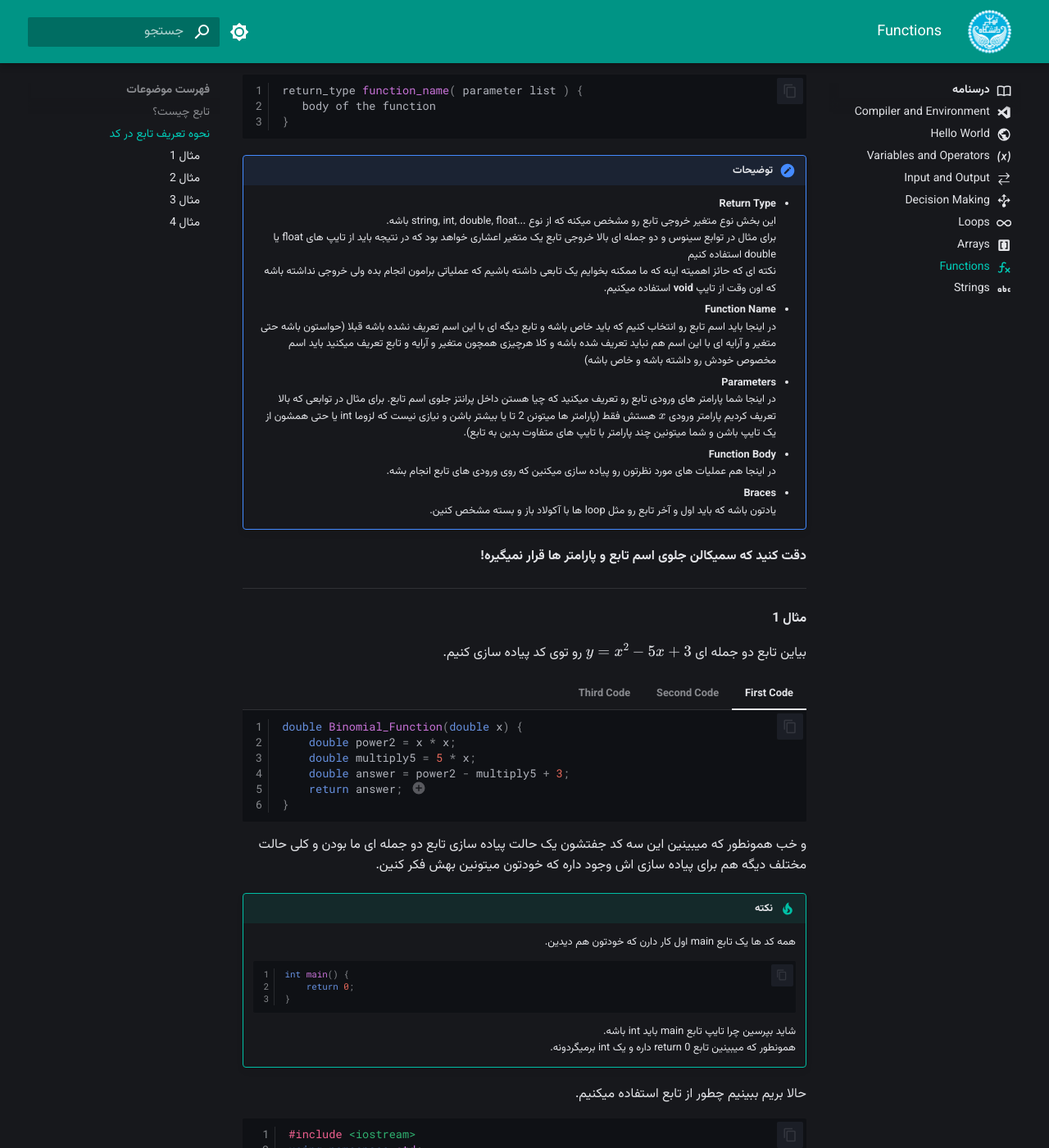
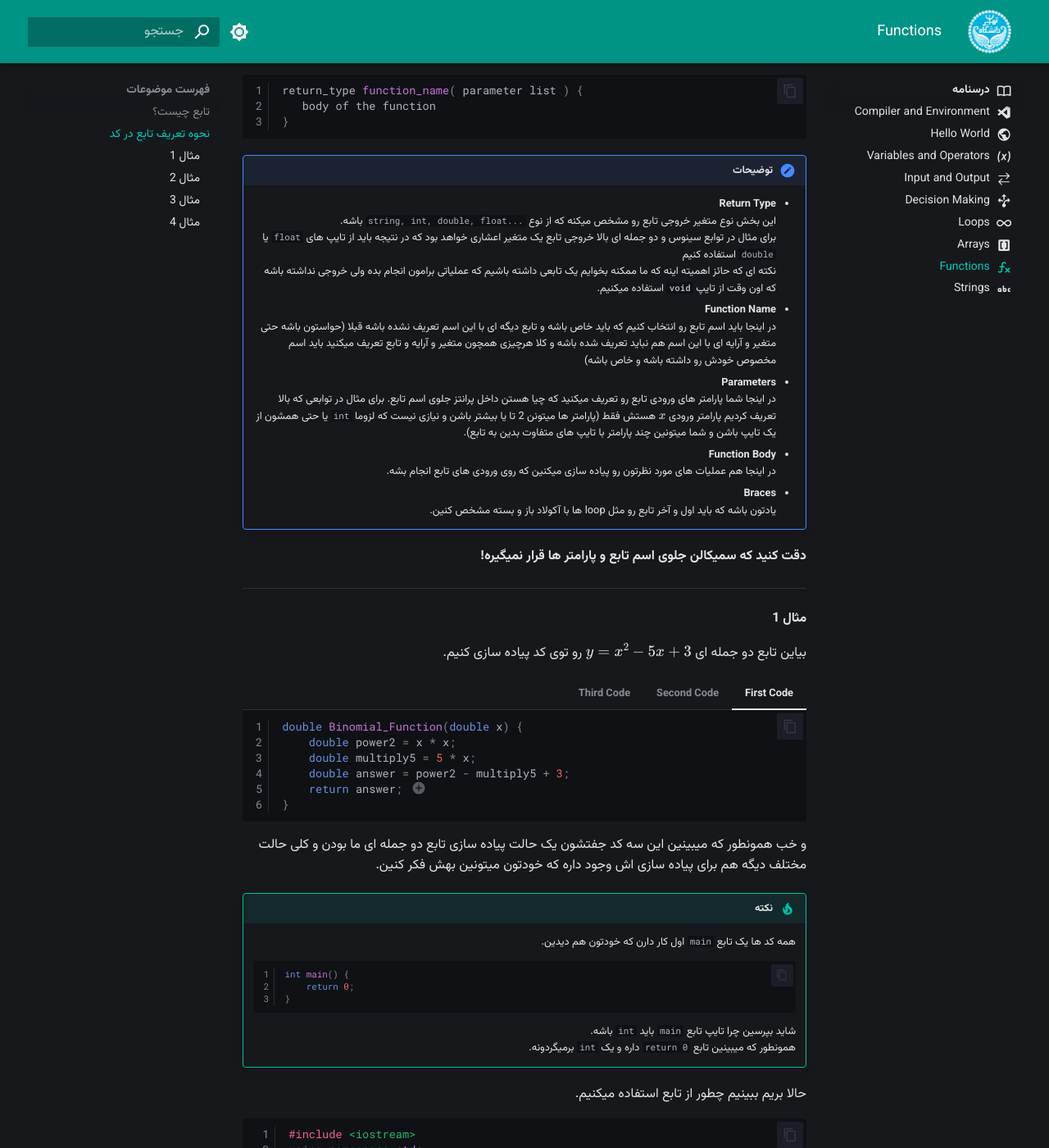
Before and after one commit to UTengsci/bp, an MkDocs documentation site: the page built from docs/content/function.md, in a window 1280 px wide and 1400 px high, scrolled down 619 px. Shown: the whole window at 82% size. Built offline with MkDocs 1.6.1 and Material for MkDocs 9.7.7, drawn with Linux system fonts in a browser that asks for light colours; emoji names are drawn with the system emoji font; some of the changed text lies outside the part shown.

````diff
--- a/docs/content/function.md
+++ b/docs/content/function.md
@@ -25,13 +25,13 @@ return_type function_name( parameter list ) {
 
 !!! توضیحات
     - <b>Return Type</b> <br>
-        این بخش نوع متغیر خروجی تابع رو مشخص میکنه که از نوع ...string, int, double, float باشه. <br>
-        برای مثال در توابع سینوس و دو جمله ای بالا خروجی تابع یک متغیر اعشاری خواهد بود که در نتیجه باید از تایپ های float یا double استفاده کنیم <br>
-        نکته ای که حائز اهمیته اینه که ما ممکنه بخوایم یک تابعی داشته باشیم که عملیاتی برامون انجام بده ولی خروجی نداشته باشه که اون وقت از تایپ <b>void</b> استفاده میکنیم.
+        این بخش نوع متغیر خروجی تابع رو مشخص میکنه که از نوع `...string, int, double, float` باشه. <br>
+        برای مثال در توابع سینوس و دو جمله ای بالا خروجی تابع یک متغیر اعشاری خواهد بود که در نتیجه باید از تایپ های `float` یا `double` استفاده کنیم <br>
+        نکته ای که حائز اهمیته اینه که ما ممکنه بخوایم یک تابعی داشته باشیم که عملیاتی برامون انجام بده ولی خروجی نداشته باشه که اون وقت از تایپ <b>`void`</b> استفاده میکنیم.
     - <b>Function Name</b> <br>
         در اینجا باید اسم تابع رو انتخاب کنیم که باید خاص باشه و تابع دیگه ای با این اسم تعریف نشده باشه قبلا (حواستون باشه حتی متغیر و آرایه ای با این اسم هم نباید تعریف شده باشه و کلا هرچیزی همچون متغیر و آرایه و تابع تعریف میکنید باید اسم مخصوص خودش رو داشته باشه و خاص باشه) <br>
     - <b>Parameters</b> <br>
-        در اینجا شما پارامتر های ورودی تابع رو تعریف میکنید که چیا هستن داخل پرانتز جلوی اسم تابع. برای مثال در توابعی که بالا تعریف کردیم پارامتر ورودی $x$ هستش فقط (پارامتر ها میتونن 2 تا یا بیشتر باشن و نیازی نیست که لزوما int یا حتی همشون از یک تایپ باشن و شما میتونین چند پارامتر با تایپ های متفاوت بدین به تابع).
+        در اینجا شما پارامتر های ورودی تابع رو تعریف میکنید که چیا هستن داخل پرانتز جلوی اسم تابع. برای مثال در توابعی که بالا تعریف کردیم پارامتر ورودی $x$ هستش فقط (پارامتر ها میتونن 2 تا یا بیشتر باشن و نیازی نیست که لزوما `int` یا حتی همشون از یک تایپ باشن و شما میتونین چند پارامتر با تایپ های متفاوت بدین به تابع).
     - <b>Function Body</b> <br>
         در اینجا هم عملیات های مورد نظرتون رو پیاده سازی میکنین که روی ورودی های تابع انجام بشه.
     - <b>Braces</b> <br>
@@ -57,7 +57,7 @@ return_type function_name( parameter list ) {
     }
     ```
 
-    1. چون تایپ تابع رو double گذاشتیم داریم به کامپایلر میگیم که این تابع قراره یه double برگردونه پس وقتی که Function Body تموم شد با این دستور مقدار مورد نظر رو برمیگردونیم.
+    1. چون تایپ تابع رو `double` گذاشتیم داریم به کامپایلر میگیم که این تابع قراره یه `double` برگردونه پس وقتی که Function Body تموم شد با این دستور مقدار مورد نظر رو برمیگردونیم.
 
 === "Second Code"
 
@@ -69,7 +69,7 @@ return_type function_name( parameter list ) {
     }
     ```
 
-    1. همونطور که میبینین لزومی نداره یک متغیر واحد رو لزوما return کنیم و میشه یک عبارتی از متغیر ها باشه.
+    1. همونطور که میبینین لزومی نداره یک متغیر واحد رو لزوما `return` کنیم و میشه یک عبارتی از متغیر ها باشه.
 
 === "Third Code"
 
@@ -84,14 +84,14 @@ return_type function_name( parameter list ) {
 و خب همونطور که میبینین این سه کد جفتشون یک حالت پیاده سازی تابع دو جمله ای ما بودن و کلی حالت مختلف دیگه هم برای پیاده سازی اش وجود داره که خودتون میتونین بهش فکر کنین.
 
 !!!tip "نکته"
-    همه کد ها یک تابع main اول کار دارن که خودتون هم دیدین.
+    همه کد ها یک تابع `main` اول کار دارن که خودتون هم دیدین.
     ```cpp linenums="1"
     int main() {
         return 0;
     }
     ```
-    شاید بپرسین چرا تایپ تابع main باید int باشه. <br>
-    همونطور که میبینین تابع return 0 داره و یک int برمیگردونه.
+    شاید بپرسین چرا تایپ تابع `main` باید `int` باشه. <br>
+    همونطور که میبینین تابع `return 0` داره و یک `int` برمیگردونه.
 
 حالا بریم ببینیم چطور از تابع استفاده میکنیم.
 
@@ -111,10 +111,10 @@ int main() {
 }
 ```
 
-همونطور که میبینین به عنوان یک double (یا به طور کلی تایپی که برای تابع مشخص کردیم) میشه باهاش رفتار کرد تا وقتی که ورودی های تابع به درستی داده شده باشن.
+همونطور که میبینین به عنوان یک `double` (یا به طور کلی تایپی که برای تابع مشخص کردیم) میشه باهاش رفتار کرد تا وقتی که ورودی های تابع به درستی داده شده باشن.
 
 !!!warning "توجه"
-    همونطور که خودتون میبینین تابع Binomial_Function رو خارج از تابع main تعریف کردیم و درکل نمیشه دوتا تابع رو داخل هم تعریف کرد با دانش فعلی شما.
+    همونطور که خودتون میبینین تابع `Binomial_Function` رو خارج از تابع `main` تعریف کردیم و درکل نمیشه دوتا تابع رو داخل هم تعریف کرد با دانش فعلی شما.
 
     ```cpp linenums="1"
     #include <iostream>
@@ -180,12 +180,12 @@ int main() {
 }
 ```
 
-1. همونطور که گفته شد سه عدد صحیح میگیره تابع پس ما ورودی هارو با تایپ int مشخص کردیم. جمع سه عدد صحیح هم صحیح هستش پس خروجی هم صحیح خواهد بود. پس بدین ترتیب تایپ تابع هم int خواهد شد.
+1. همونطور که گفته شد سه عدد صحیح میگیره تابع پس ما ورودی هارو با تایپ `int` مشخص کردیم. جمع سه عدد صحیح هم صحیح هستش پس خروجی هم صحیح خواهد بود. پس بدین ترتیب تایپ تابع هم `int` خواهد شد.
 
 2. نکته ای که وجود داره اینه از چپ به راست که شما ورودی های تابع رو اینجا میدین هر کدوم به ترتیب میرن به متغیر معادلشون توی ورودی های تابعی که بالا تعریف کردیم (اولی به اولی دومی به دومی و...) <br>
 
-3. شاید بپرسین اینجا متغیر y پاس داده شده به متغیر x که معادلش هست توی پارامتر های تابع این مشکل ایجاد نمیکنه؟ <br>
-بحث این هست که مهم نیست اسم متغیر چیه چون وقتی ما y رو نوشتیم در اصل منظورمون مقداری هستش که متغیر y درون خودش ذخیره کرده نه که خود متغیر y. <br>
+3. شاید بپرسین اینجا متغیر `y` پاس داده شده به متغیر `x` که معادلش هست توی پارامتر های تابع این مشکل ایجاد نمیکنه؟ <br>
+بحث این هست که مهم نیست اسم متغیر چیه چون وقتی ما `y` رو نوشتیم در اصل منظورمون مقداری هستش که متغیر `y` درون خودش ذخیره کرده نه که خود متغیر `y`. <br>
 
 
     === "First"
@@ -212,8 +212,8 @@ int main() {
 | `z`    |      5 |
 
 
-در اینجا تابع با فرض x = 3 و y = 4 و z = 5 شروع میکنه به انجام عملیات هایی که درونش تعریف شده. <br>
-عملیات های درون تابع رو انجام داده میشه و در نهایت خروجی return میشه داخل تابع main که صداش کردیم. در اینجا اون خروجی قراره x + y + z باشه که میشه 3 + 4 + 5 که یعنی خروجی 12 خواهد شد.
+در اینجا تابع با فرض `x = 3` و `y = 4` و `z = 5` شروع میکنه به انجام عملیات هایی که درونش تعریف شده. <br>
+عملیات های درون تابع رو انجام داده میشه و در نهایت خروجی `return` میشه داخل تابع `main` که صداش کردیم. در اینجا اون خروجی قراره `x + y + z` باشه که میشه 3 + 4 + 5 که یعنی خروجی 12 خواهد شد.
 
 ---
 
@@ -241,10 +241,10 @@ int main() {
 }
 ```
 
-1. این تابع قراره یک عملیات برای ما انجام بده که اون مقدار دهی صفر به خونه های آرایه Arr هستش و خروجی قرار نیست برگردونه. همونطور که توضیح دادم این نوع تابع هارو که خروجی برنمیگردونن با تایپی به اسم void نام گذاری میکنیم. <br>
+1. این تابع قراره یک عملیات برای ما انجام بده که اون مقدار دهی صفر به خونه های آرایه `Arr` هستش و خروجی قرار نیست برگردونه. همونطور که توضیح دادم این نوع تابع هارو که خروجی برنمیگردونن با تایپی به اسم `void` نام گذاری میکنیم. <br>
 و نکته دیگه ای هم که وجود داره اینه که تعداد ورودی های تابع صفره و هیچ ورودی نمیگیره و این هیچ ایرادی نداره.
 
-2. فرمت return توابعی که تایپشون void هستش به این شکله که هیچی جلوش نمینویسیم و همین return خالی رو میزاریم وقتی کارمون تموم شد.
+2. فرمت `return` توابعی که تایپشون `void` هستش به این شکله که هیچی جلوش نمینویسیم و همین `return` خالی رو میزاریم وقتی کارمون تموم شد.
 
 !!!warning "اخطار"
     اگر کد رو به این شکل بنویسین غلط خواهد بود:
@@ -269,7 +269,7 @@ int main() {
     }
     ```
 
-    به این دلیل که قبلا هم گفته شد کامپایلر شروع میکنه خط به خط از خط ۱ به پایین میخونه کد شمارو و در اینجا اول به تابع میرسه و توی بدنه تابع از اسم Arr استفاده کردین که در خط های قبلی برای کامپایلر تعریف نشده.
+    به این دلیل که قبلا هم گفته شد کامپایلر شروع میکنه خط به خط از خط ۱ به پایین میخونه کد شمارو و در اینجا اول به تابع میرسه و توی بدنه تابع از اسم `Arr` استفاده کردین که در خط های قبلی برای کامپایلر تعریف نشده.
 
 ---
 
@@ -297,9 +297,9 @@ int main() {
 }
 ```
 
-1. همونطور که میبینین تایپ دو متغیر متفاوته و این کاملا اوکیه که متغیر هایی با تایپ های متفاوت تعریف بشه و از اونجایی که یک عملیات برامون انجام میده که خروجی نخواهد داشت پس تابع رو void تعریف کردیم.
+1. همونطور که میبینین تایپ دو متغیر متفاوته و این کاملا اوکیه که متغیر هایی با تایپ های متفاوت تعریف بشه و از اونجایی که یک عملیات برامون انجام میده که خروجی نخواهد داشت پس تابع رو `void` تعریف کردیم.
 
-2. داخل تابعی جز تابع main هم میتونین cout داشته باشین و توی ترمینال نتیجه رو بهتون نشون خواهد داد بازهم.
+2. داخل تابعی جز تابع `main` هم میتونین `cout` داشته باشین و توی ترمینال نتیجه رو بهتون نشون خواهد داد بازهم.
 
 3. همونطور که قبلا هم گفتم, مقدار این متغیر ها به تابع پاس داده میشن نه خود اسم متغیر ها پس مهم نیست که اسم های اینجا با اسم متغیر های تابع یکی باشن ولی خب اینجا من یکی تعریف کردم و مشکلی هم نداره.
 
@@ -326,9 +326,9 @@ int main() {
     }
     ```
 
-    1. یک Default Value به string S دادیم.
-    2. در اینجا چون برای متغیر دوم تابع که S باشه چیزی فرستاده نشده تابع میاد همون Default Value رو براش در نظر میگیره و n بار Kambiz رو خروجی میده.
-    3. اینجا چون متغیر دوم هم بهش مقدار نسبت داده شده که اون "Soroush" هست پس S رو همین "Soroush" در نظر میگیره و n بار Soroush خروجی میده.
+    1. یک Default Value به `string S` دادیم.
+    2. در اینجا چون برای متغیر دوم تابع که `S` باشه چیزی فرستاده نشده تابع میاد همون Default Value رو براش در نظر میگیره و `n` بار `Kambiz` رو خروجی میده.
+    3. اینجا چون متغیر دوم هم بهش مقدار نسبت داده شده که اون `"Soroush"` هست پس `S` رو همین `"Soroush"` در نظر میگیره و `n` بار `Soroush` خروجی میده.
 
 !!!warning "اخطار"
     اگه به صورت زیر بخواین Default Value مشخص کنین به خطای کامپایل مواجه میشین ❌
@@ -353,7 +353,7 @@ int main() {
     ```
 
     1. برای n اومدیم Default Value تعریف کردیم.
-    2. در اینجا وقتی فقط یک مقدار فرستاده شده به تابع میاد و به اولین متغیر از سمت چپ تابع assign اش میکنه یعنی عملا میخواد n = Str این کار رو بکنه و با خطای کامپایل مواجه میشه.
+    2. در اینجا وقتی فقط یک مقدار فرستاده شده به تابع میاد و به اولین متغیر از سمت چپ تابع assign اش میکنه یعنی عملا میخواد `n = Str` این کار رو بکنه و با خطای کامپایل مواجه میشه.
 
     راه حل چیه ؟ ✅
 
@@ -376,10 +376,10 @@ int main() {
     }
     ```
 
-    1. خیلی شیک و تمیز اومدیم جای دوتا متغیر رو عوض کردیم و حالا Str با S مچ میشه و مشکلی هم نداریم.
+    1. خیلی شیک و تمیز اومدیم جای دوتا متغیر رو عوض کردیم و حالا `Str` با `S` مچ میشه و مشکلی هم نداریم.
 
-    این هم مثالیه که بخوایم 10 بار اسمی که کاربر بهمون میده رو خروجی بدیم و طبیعتا میشه این رو خیلی ساده تر با یک for ساده توی تابع main نوشت ولی این مطالب برای یادگیری عمیق تر تابع بیان میشن. <br>
-    مثال با یک for عادی:
+    این هم مثالیه که بخوایم 10 بار اسمی که کاربر بهمون میده رو خروجی بدیم و طبیعتا میشه این رو خیلی ساده تر با یک `for` ساده توی تابع `main` نوشت ولی این مطالب برای یادگیری عمیق تر تابع بیان میشن. <br>
+    مثال با یک `for` عادی:
 
     ```cpp linenums="1"
     #include <iostream>
@@ -421,7 +421,7 @@ int main() {
     }
     ```
 
-    1. کد تابع رو پایین تابع main نوشتیم ولی چون توی main این تابع صدا زده شده باید قبلش تعریف شده باشه (طبق قاعده از بالا به پایین خوندن کامپایلر) پس این خط رو بالای main مینویسیم به این معنی که به کامپایلر بگیم: نگران نباش همچین تابعی وجود داره و خطا نده. <br>
+    1. کد تابع رو پایین تابع `main` نوشتیم ولی چون توی `main` این تابع صدا زده شده باید قبلش تعریف شده باشه (طبق قاعده از بالا به پایین خوندن کامپایلر) پس این خط رو بالای `main` مینویسیم به این معنی که به کامپایلر بگیم: نگران نباش همچین تابعی وجود داره و خطا نده. <br>
     دقت کنید که ته این خط سمیکالن داریم!
 
     این نحوه تعریف توابع بیشتر برای وقت های مناسب هستش که دوتا تابع داریم که هر کدوم توی اون یکی صدا زده شدن و خب چون یکیشون حتما بالای اون یکی تعریف شده با این روش میتونیم از خطای کامپایل جلوگیری کنیم.
````
